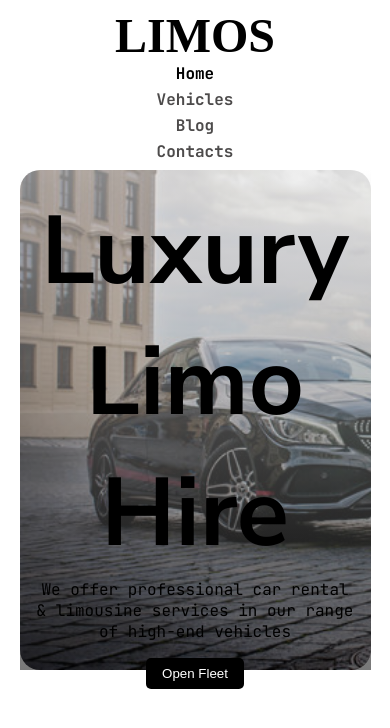
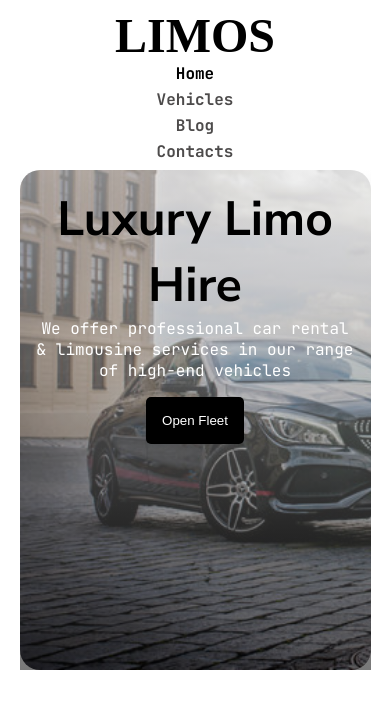
Before and after one commit to Lil-Code30/LIMOS-site-web_HTML-CSS, a plain HTML site: page index.html in a window 390 px wide. Drawn offline with Linux system fonts and the light colour scheme; a web font is replaced by a local one.

Commit message:
screnn text size test

```diff
--- a/style.css
+++ b/style.css
@@ -172,7 +172,15 @@ main .banner-form .banner-form-button:hover{
 /* responsive */
 /* Mobile */
 @media screen and (max-width: 480px) {
-
+    main .banner-content .banner-title{
+        font-size: 3rem;
+    }
+    main .banner-content p{
+        color: white;
+    }
+    main .banner-content .banner-button{
+        padding:1rem;
+    }
 }
 /* Tablet */
 @media screen and (max-width: 768px) {
```
